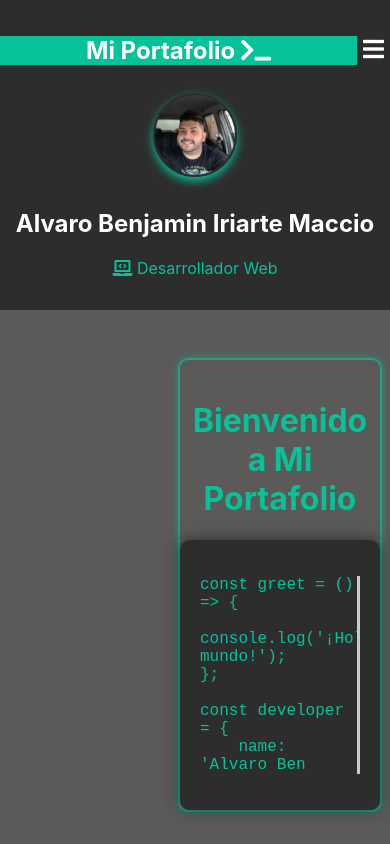
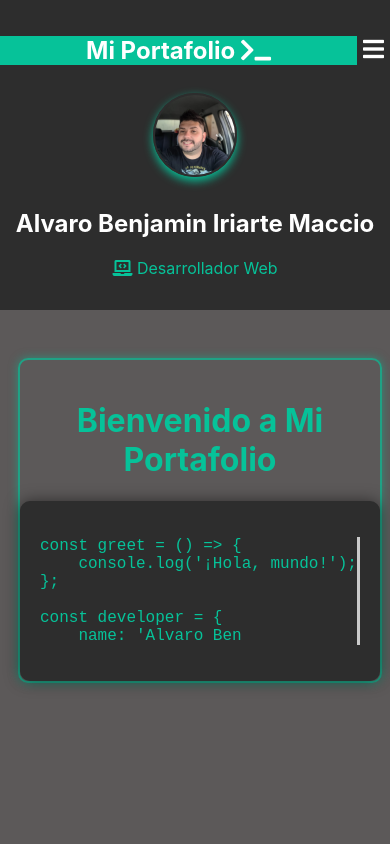
Before and after one commit to alvaro-iriarte87/alvaro-iriarte87.github.io, a Vue app: page /#/ in a window 390 px wide. Built offline with nearby package versions, Linux system fonts and the light colour scheme.

Commit message:
"modo responsivo"

```diff
--- a/src/components/Home.vue
+++ b/src/components/Home.vue
@@ -59,7 +59,7 @@ export default {
   margin: auto;
    margin-top: 40px; /* Ajusta el margen superior */
   padding-top: 20px; /* Ajuste del margen superior */
-  margin-left:170px;
+  margin-left:200px;
   text-align: center;
   border: 2px solid rgba(6, 194, 153, 0.7);
   border-radius: 10px;
@@ -94,4 +94,10 @@ pre {
   from, to { border-color: transparent; }
   50% { border-color: rgba(255,255,255,0.75); }
 }
+
+@media (max-width: 768px) {
+  .home{
+    margin-left:10px;
+  }
+}
 </style>
```
